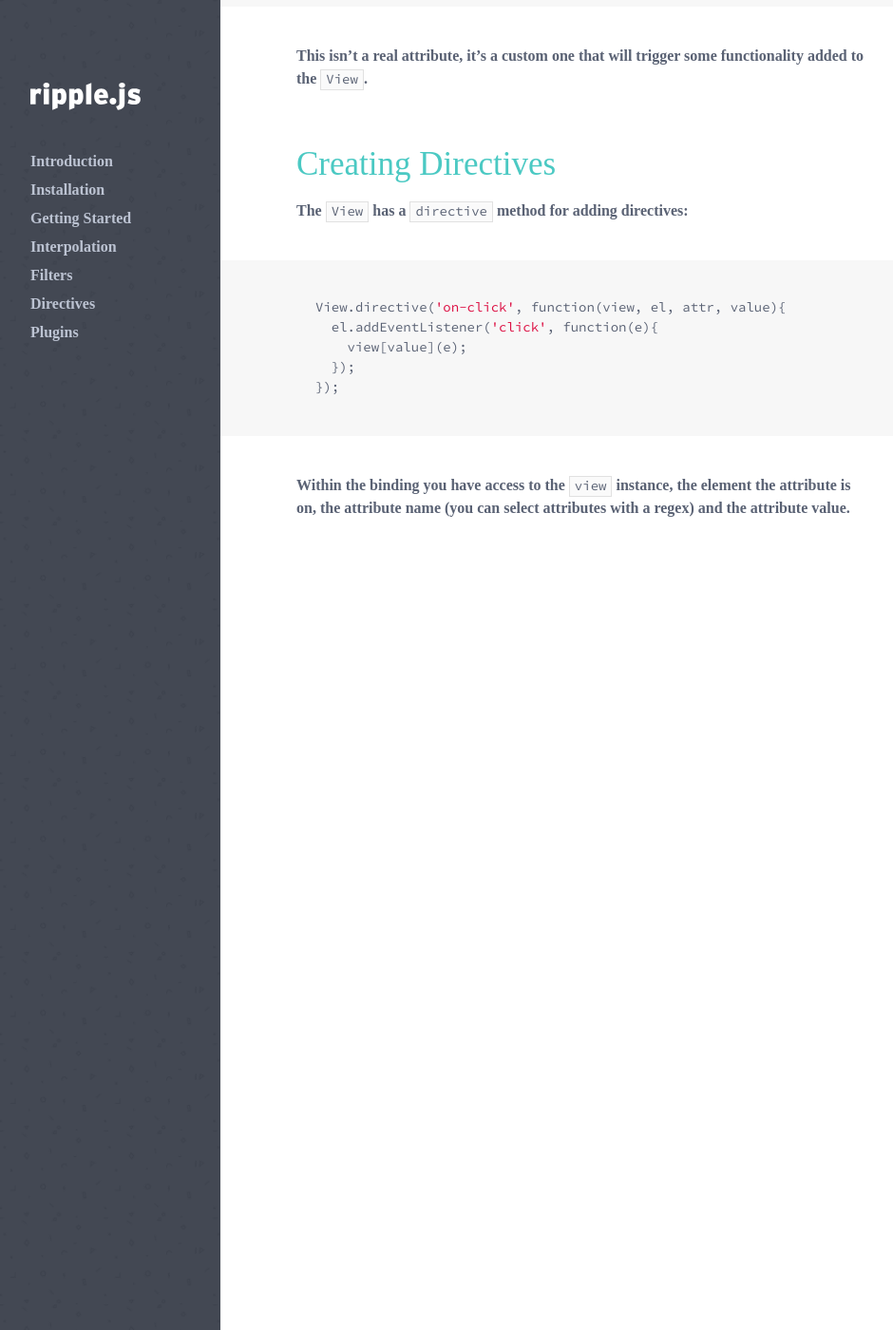
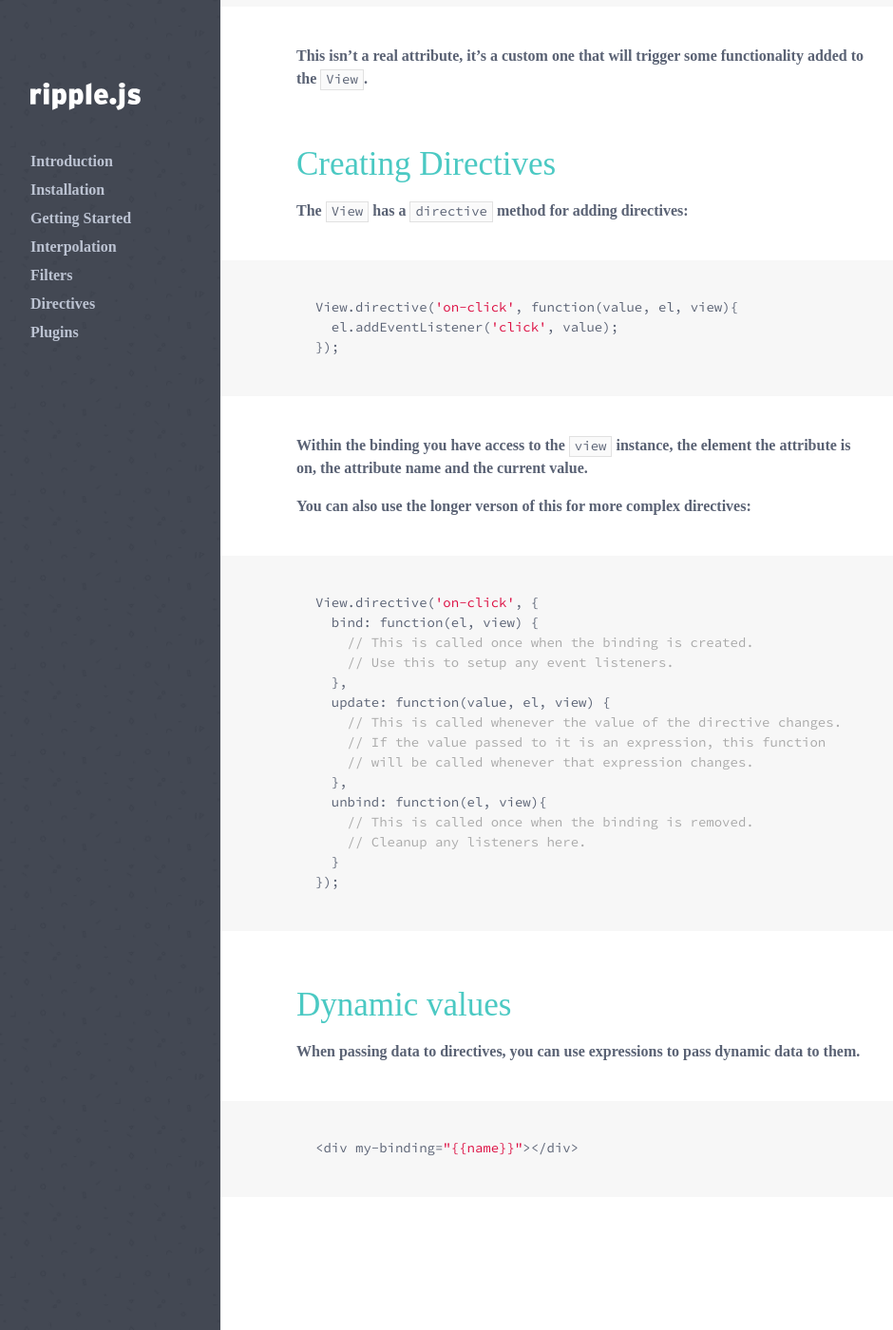
Before and after one commit to ripplejs/ripplejs.github.io, a Jekyll site: the page built from guide/directives.markdown, in a window 1280 px wide and 1400 px high, scrolled down 411 px. Shown: the whole window at 95% size, without its empty margins (18-958 px from the left). Built offline with Jekyll 4.4.1, drawn with Linux system fonts in a browser that asks for light colours; Markdown is read by kramdown in place of the engine named in the settings.

```diff
--- a/guide/directives.markdown
+++ b/guide/directives.markdown
@@ -7,7 +7,9 @@ Directives are custom attributes that a hooks for special functionality. If you'
 
 You can define your own directives that can easily be re-used across views. A directive looks like this:
 
-<pre class="Code" data-language="html"><code>&lt;button <mark>on-click="save"</mark>>Submit&lt;/button></code></pre>
+<pre class="Code" data-language="html">
+  &lt;button <mark>on-click="save"</mark>>Submit&lt;/button>
+</pre>
 
 This isn't a real attribute, it's a custom one that will trigger some functionality added to the `View`.
 
@@ -15,10 +17,39 @@ This isn't a real attribute, it's a custom one that will trigger some functional
 
 The `View` has a `directive` method for adding directives:
 
-<pre class="Code" data-language="js"><code>View.directive('on-click', function(view, el, attr, value){
-  el.addEventListener('click', function(e){
-    view[value](e);
-  });
-});</code></pre>
+<pre class="Code" data-language="js">
+View.directive('on-click', function(value, el, view){
+  el.addEventListener('click', value);
+});
+</pre>
 
-Within the binding you have access to the `view` instance, the element the attribute is on, the attribute name (you can select attributes with a regex) and the attribute value.
+Within the binding you have access to the `view` instance, the element the attribute is on, the attribute name and the current value.
+
+You can also use the longer verson of this for more complex directives:
+
+<pre class="Code" data-language="js">
+View.directive('on-click', {
+  bind: function(el, view) {
+    // This is called once when the binding is created.
+    // Use this to setup any event listeners.
+  },
+  update: function(value, el, view) {
+    // This is called whenever the value of the directive changes.
+    // If the value passed to it is an expression, this function
+    // will be called whenever that expression changes.
+  },
+  unbind: function(el, view){
+    // This is called once when the binding is removed.
+    // Cleanup any listeners here.
+  }
+});
+</pre>
+
+## Dynamic values
+
+When passing data to directives, you can use expressions to pass dynamic data
+to them.
+
+<pre class="Code" data-language="html">
+&lt;div my-binding="&#123;&#123;name}}">&lt;/div>
+</pre>
--- a/index.html
+++ b/index.html
@@ -15,6 +15,6 @@ title: Ripple.js - A framework for creating reactive components
     component install ripplejs/ripple
   </code>
   <a class="Button u-marginRs" href="https://github.com/ripplejs/ripple/releases">Download (v0.3.0)</a>
-  <a class="Button" href="/guide/getting-started.html">Get Started</a>
+  <a class="Button" href="/guide">Get Started</a>
   <a class="Segment Hero-segment" href="http://segment.io">Built by Segment.io</a>
 </main>
```
Also changed, not shown: guide/examples.markdown (+20 -0 lines).
